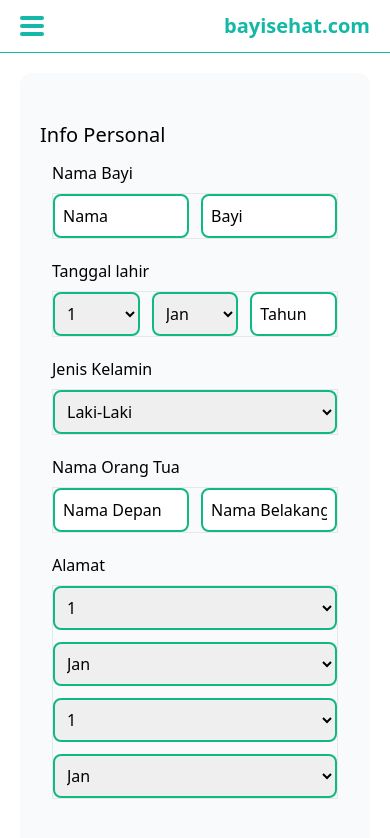
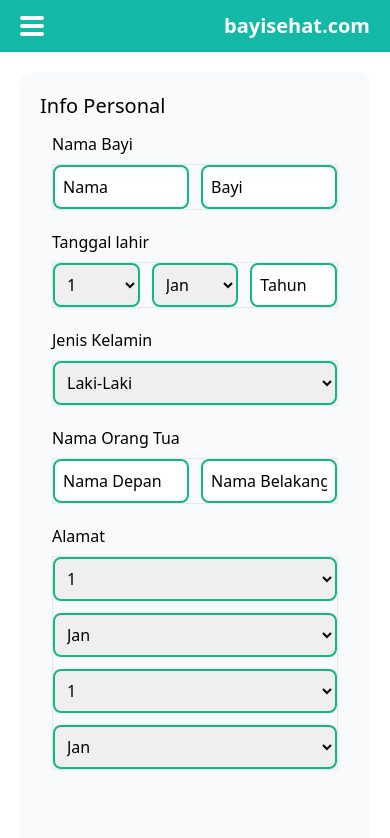
Before and after one commit to muhammadfarhan19/bayi-sehat, a Next.js app: page /dashboard/profile in a window 390 px wide. Shown: the top 838 px of the page. Built offline with nearby package versions, Linux system fonts and the light colour scheme.

Commit message:
style: navbar

```diff
--- a/src/components/Container.tsx
+++ b/src/components/Container.tsx
@@ -20,7 +20,7 @@ const Container = ({ children }: { children: ReactNode }) => {
         >
           <Sidebar />
         </aside>
-        <aside className="w-full bg-slate-50 py-12 px-5 rounded-xl">
+        <aside className="w-full bg-slate-50 py-5 sm:py-12 px-5 rounded-xl">
           {children}
         </aside>
       </section>
--- a/src/components/Navbar.tsx
+++ b/src/components/Navbar.tsx
@@ -3,11 +3,11 @@ import Hamburger from "./customComponents/Hamburger";
 
 const Navbar = () => {
   return (
-    <nav className="h-14 sm:h-20 w-full flex justify-between items-center py-2 px-5 sm:py-5 sm:px-9 border-b border-teal-500">
+    <nav className="h-14 sm:h-20 w-full flex justify-between items-center py-2 px-5 sm:py-5 sm:px-9 bg-teal-500">
       <Hamburger />
       <Link
         href="/dashboard"
-        className="font-bold text-xl sm:text-2xl p-0 text-teal-500"
+        className="font-bold text-xl sm:text-2xl p-0 text-white"
       >
         bayisehat.com
       </Link>
--- a/src/components/customComponents/Hamburger.tsx
+++ b/src/components/customComponents/Hamburger.tsx
@@ -3,7 +3,7 @@ import { useSidebarToggle } from "@/hooks/useSidebarToggle";
 const Hamburger = () => {
   const { isOpen, handleFunction } = useSidebarToggle();
   const hamburgerStyle =
-    "w-full h-1 rounded bg-teal-400 transition-all ease-in-out duration-100 bg-teal-500";
+    "w-full h-1 rounded bg-teal-400 transition-all ease-in-out duration-100 bg-white";
 
   return (
     <div
--- a/src/components/icons/ArrowIcon.tsx
+++ /dev/null
@@ -1,25 +0,0 @@
-import { useSidebarToggle } from "@/hooks/useSidebarToggle";
-import React from "react";
-
-function ArrowIcon() {
-  const { isOpen, handleFunction } = useSidebarToggle();
-
-  return (
-    <svg
-      xmlns="http://www.w3.org/2000/svg"
-      width="22"
-      height="22"
-      fill="none"
-      stroke="currentColor"
-      strokeLinecap="round"
-      strokeLinejoin="round"
-      strokeWidth="2"
-      className={`lucide lucide-chevron-right ${isOpen && "rotate-180"}`}
-      viewBox="0 0 24 24"
-    >
-      <path d="M9 18l6-6-6-6"></path>
-    </svg>
-  );
-}
-
-export default ArrowIcon;
```
